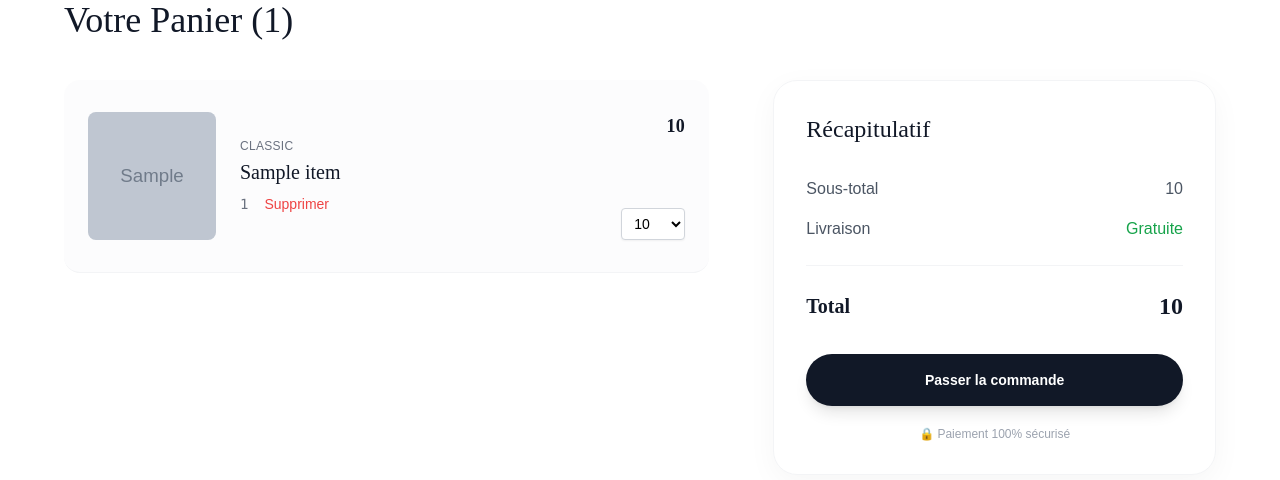
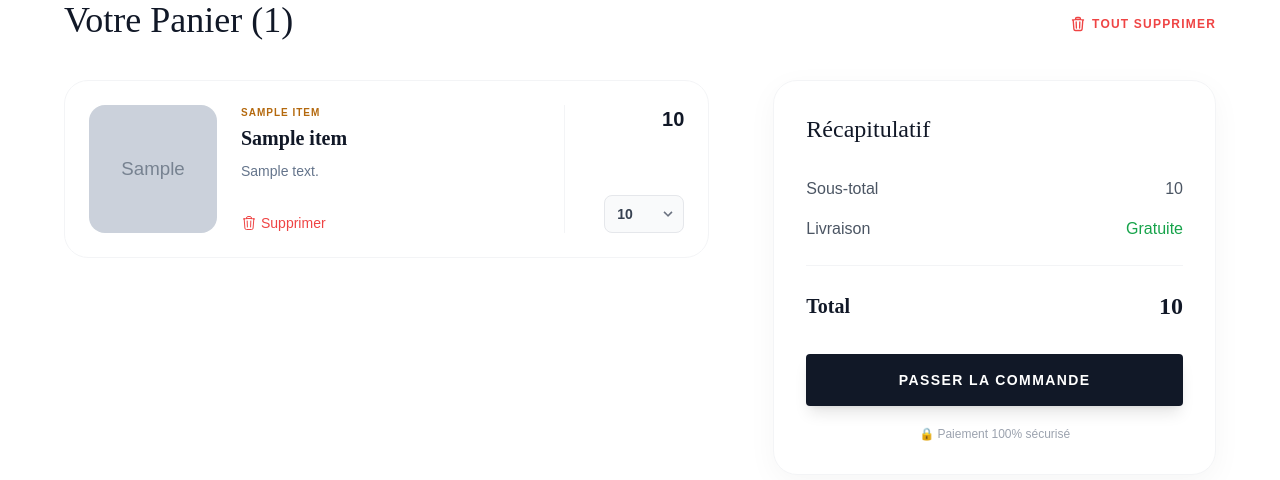
Before and after one commit to KoThek64/TapisMarket, a CodeIgniter 4 app: template src/app/Views/pages/cart.php in a window 1280 px wide. Shown: the top 480 px of the page. Run offline with PHP 8.4 and a stand-in for CodeIgniter, Linux system fonts and the light colour scheme; the template is opened without the code that fills it: most values are stand-ins (such as "Sample title", 1, 10 or a date in 2020); grey boxes marked "Sample" are stand-in pictures; data that the repository does not hold is empty; some libraries are stand-ins or nearby versions.

Commit message:
update cart and add button 'deconnexion'

```diff
--- a/src/app/Controllers/Auth.php
+++ b/src/app/Controllers/Auth.php
@@ -88,5 +88,6 @@ class Auth extends BaseController
     public function logout()
     {
         logout_user();
+        return redirect()->to('/auth/login')->with('success', 'Vous avez été déconnecté.');
     }
 }
--- a/src/app/Models/CartModel.php
+++ b/src/app/Models/CartModel.php
@@ -44,8 +44,9 @@ class CartModel extends Model
     public function getCartItems($cartId)
     {
         return $this->db->table('cart_items')
-                        ->select('cart_items.*, products.price, products.title, products.alias, products.stock_available, product_photos.file_name as image')
+                        ->select('cart_items.*, products.price, products.title, products.alias, products.stock_available, products.short_description, categories.name as category_name, product_photos.file_name as image')
                         ->join('products', 'products.id = cart_items.product_id')
+                        ->join('categories', 'categories.id = products.category_id', 'left')
                         ->join('product_photos', 'product_photos.product_id = products.id AND product_photos.display_order = 1', 'left')
                         ->where('cart_items.cart_id', $cartId)
                         ->get()
--- a/src/app/Views/pages/cart.php
+++ b/src/app/Views/pages/cart.php
@@ -7,46 +7,72 @@
             <?php if (!empty($items)): ?>
 
                 <div class="mb-10">
-                    <?php if (session()->getFlashdata('error')): ?>
-                        <div class="bg-red-50 text-red-600 px-4 py-3 rounded-lg mb-6 border border-red-100 font-medium text-sm flex items-center gap-2">
-                            <svg class="w-5 h-5" fill="none" stroke="currentColor" viewBox="0 0 24 24"><path stroke-linecap="round" stroke-linejoin="round" stroke-width="2" d="M12 9v2m0 4h.01m-6.938 4h13.856c1.54 0 2.502-1.667 1.732-3L13.732 4c-.77-1.333-2.694-1.333-3.464 0L3.34 16c-.77 1.333.192 3 1.732 3z"></path></svg>
-                            <?= session()->getFlashdata('error') ?>
+                    <div class="flex flex-col sm:flex-row sm:items-end justify-between gap-4">
+                        <h2 class="font-serif text-3xl md:text-4xl text-gray-900">Votre Panier (<?= count($items) ?>)</h2>
+
+                        <a href="<?= base_url('cart/clear') ?>" onclick="return confirm('Êtes-vous sûr de vouloir vider tout votre panier ?')" class="text-xs font-bold text-red-500 hover:text-red-700 uppercase tracking-widest flex items-center gap-1.5 transition-colors group py-2">
+                            <svg xmlns="http://www.w3.org/2000/svg" fill="none" viewBox="0 0 24 24" stroke-width="2" stroke="currentColor" class="w-4 h-4 transition-transform group-hover:scale-110">
+                                <path stroke-linecap="round" stroke-linejoin="round" d="m14.74 9-.346 9m-4.788 0L9.26 9m9.968-3.21c.342.052.682.107 1.022.166m-1.022-.165L18.16 19.673a2.25 2.25 0 0 1-2.244 2.077H8.084a2.25 2.25 0 0 1-2.244-2.077L4.772 5.79m14.456 0a48.108 48.108 0 0 0-3.478-.397m-12 .562c.34-.059.68-.114 1.022-.165m0 0a48.11 48.11 0 0 1 3.478-.397m7.5 0v-.916c0-1.18-.91-2.164-2.09-2.201a51.964 51.964 0 0 0-3.32 0c-1.18.037-2.09 1.022-2.09 2.201v.916m7.5 0a48.667 48.667 0 0 0-7.5 0" />
+                            </svg>
+                            Tout supprimer
+                        </a>
                     </div>
-                    <?php endif; ?>
-                    <h2 class="font-serif text-3xl md:text-4xl text-gray-900">Votre Panier (<?= count($items) ?>)</h2>
                 </div>
 
                 <div class="lg:grid lg:grid-cols-12 lg:gap-16 items-start">
 
                     <div class="lg:col-span-7">
-                        <div class="space-y-0">
+                        <div class="space-y-6">
                             <?php foreach ($items as $item): ?>
-                                <div class="flex gap-6 py-8 border-b border-gray-100 bg-gray-50/50 p-6 rounded-xl mb-4">
-                                    <div class="flex-shrink-0 w-24 h-24 sm:w-32 sm:h-32 bg-gray-200 rounded-lg overflow-hidden">
-                                        <img src="<?= $item->getProductImage() ?>" alt="<?= esc($item->getProductName()) ?>" class="w-full h-full object-cover mix-blend-multiply">
+                                <article class="group relative flex gap-6 p-6 bg-white border border-gray-100 rounded-2xl transition-all duration-300 hover:shadow-lg hover:border-accent/20">
+                                    <!-- Image -->
+                                    <div class="flex-shrink-0 w-32 h-32 bg-gray-100 rounded-xl overflow-hidden relative">
+                                        <img src="<?= $item->getProductImage() ?>" alt="<?= esc($item->getProductName()) ?>" class="w-full h-full object-cover mix-blend-multiply transition-transform duration-500 group-hover:scale-105">
                                     </div>
 
-                                    <div class="flex-1 flex flex-col justify-center">
-                                        <div class="text-xs text-gray-500 uppercase tracking-wide mb-1">Classic</div>
-                                        <h3 class="font-serif text-xl text-gray-900 mb-1">
-                                            <a href="<?= $item->getProductLink() ?>" class="hover:underline decoration-1 underline-offset-4">
+                                    <!-- Content -->
+                                    <div class="flex-1 flex flex-col min-w-0">
+                                        <div class="mb-auto">
+                                            <!-- Category -->
+                                            <span class="text-[10px] font-bold tracking-widest text-accent uppercase mb-1 block">
+                                                <?= esc($item->category_name ?? 'Collection') ?>
+                                            </span>
+
+                                            <!-- Title -->
+                                            <h3 class="font-serif text-xl font-bold text-primary truncate mb-2">
+                                                <a href="<?= $item->getProductLink() ?>" class="hover:text-accent transition-colors">
                                                     <?= esc($item->getProductName()) ?>
                                                 </a>
                                             </h3>
 
-                                        <div class="flex items-center gap-2 mt-1">
-                                            <span class="text-sm text-gray-500 font-mono"><?= $item->product_id ?></span>
-                                            <a href="<?= base_url('cart/remove/' . $item->product_id) ?>" class="text-sm text-red-500 hover:text-red-700 font-medium ml-2">Supprimer</a>
+                                            <!-- Short Description -->
+                                            <p class="text-sm text-muted line-clamp-2 leading-relaxed hidden sm:block">
+                                                <?= esc($item->short_description ?? '') ?>
+                                            </p>
+                                        </div>
+
+                                        <!-- Footer Actions -->
+                                        <div class="flex items-center gap-4 mt-3">
+                                            <a href="<?= base_url('cart/remove/' . $item->product_id) ?>" class="text-sm text-red-500 hover:text-red-700 font-medium hover:underline underline-offset-2 flex items-center gap-1 transition-colors">
+                                                <svg xmlns="http://www.w3.org/2000/svg" fill="none" viewBox="0 0 24 24" stroke-width="1.5" stroke="currentColor" class="w-4 h-4">
+                                                  <path stroke-linecap="round" stroke-linejoin="round" d="m14.74 9-.346 9m-4.788 0L9.26 9m9.968-3.21c.342.052.682.107 1.022.166m-1.022-.165L18.16 19.673a2.25 2.25 0 0 1-2.244 2.077H8.084a2.25 2.25 0 0 1-2.244-2.077L4.772 5.79m14.456 0a48.108 48.108 0 0 0-3.478-.397m-12 .562c.34-.059.68-.114 1.022-.165m0 0a48.11 48.11 0 0 1 3.478-.397m7.5 0v-.916c0-1.18-.91-2.164-2.09-2.201a51.964 51.964 0 0 0-3.32 0c-1.18.037-2.09 1.022-2.09 2.201v.916m7.5 0a48.667 48.667 0 0 0-7.5 0" />
+                                                </svg>
+                                                Supprimer
+                                            </a>
                                         </div>
                                     </div>
 
-                                    <div class="text-right flex flex-col justify-between items-end">
-                                        <div class="text-lg font-bold text-gray-900 font-serif tracking-wide"><?= $item->getFormattedUnitPrice() ?></div>
+                                    <!-- Price & Quantity -->
+                                    <div class="flex flex-col items-end justify-between border-l border-gray-100 pl-6 min-w-[120px]">
+                                        <div class="text-xl font-bold text-primary font-sans whitespace-nowrap">
+                                            <?= $item->getFormattedUnitPrice() ?>
+                                        </div>
 
                                         <form action="<?= base_url('cart/update') ?>" method="post">
                                             <?= csrf_field() ?>
                                             <input type="hidden" name="product_id" value="<?= $item->product_id ?>">
-                                            <select name="quantity" onchange="this.form.submit()" class="block w-16 rounded border border-gray-300 bg-white py-1.5 px-2 text-sm focus:border-gray-500 focus:ring-0 cursor-pointer shadow-sm">
+                                            <div class="relative">
+                                                <select name="quantity" onchange="this.form.submit()" class="appearance-none w-20 bg-gray-50 border border-gray-200 text-gray-700 py-2 pl-3 pr-8 rounded-lg focus:outline-none focus:ring-2 focus:ring-accent/20 focus:border-accent text-sm font-bold cursor-pointer hover:bg-white transition-colors">
                                                     <?php
                                                     $maxQty = ($item->stock_available < 10) ? $item->stock_available : 10;
                                                     $maxQty = max(1, $maxQty);
@@ -55,9 +81,13 @@
                                                         <option value="<?= $i ?>" <?= ($item->quantity == $i) ? 'selected' : '' ?>><?= $i ?></option>
                                                     <?php endfor; ?>
                                                 </select>
+                                                <div class="pointer-events-none absolute inset-y-0 right-0 flex items-center px-2 text-gray-500">
+                                                    <svg class="fill-current h-4 w-4" xmlns="http://www.w3.org/2000/svg" viewBox="0 0 20 20"><path d="M9.293 12.95l.707.707L15.657 8l-1.414-1.414L10 10.828 5.757 6.586 4.343 8z"/></svg>
+                                                </div>
+                                            </div>
                                         </form>
                                     </div>
-                                </div>
+                                </article>
                             <?php endforeach; ?>
                         </div>
                     </div>
@@ -83,9 +113,12 @@
                                 <span class="text-2xl font-bold text-gray-900 font-serif"><?= $cart->getFormattedTotal() ?></span>
                             </div>
 
-                            <a href="<?= base_url('checkout') ?>" class="block w-full text-center bg-[#111827] text-white py-4 rounded-full font-bold text-sm hover:bg-gray-800 transition shadow-lg transform active:scale-[0.99]">
-                                Passer la commande
-                            </a>
+                            <?= view('partials/black_button', [
+                                'url' => base_url('checkout'),
+                                'label' => 'Passer la commande',
+                                'customClass' => 'w-full shadow-lg text-sm uppercase tracking-widest',
+                                'padding' => 'py-4'
+                            ]) ?>
 
                             <p class="text-center mt-5 text-xs text-gray-400 flex items-center justify-center gap-1.5 font-medium">
                                 🔒 Paiement 100% sécurisé
@@ -102,9 +135,12 @@
                     </div>
                     <h2 class="font-serif text-3xl text-gray-900 mb-3">Votre panier est vide</h2>
                     <p class="text-gray-500 mb-8 max-w-md mx-auto leading-relaxed">Il semble que vous n'ayez pas encore trouvé votre bonheur. Explorez notre catalogue pour dénicher des merveilles.</p>
-                    <a href="<?= base_url('catalog') ?>" class="bg-[#111827] text-white px-8 py-3 rounded-full font-bold text-sm hover:bg-gray-800 transition shadow-md">
-                        Parcourir le catalogue
-                    </a>
+                    <?= view('partials/black_button', [
+                        'url' => base_url('catalog'),
+                        'label' => 'Parcourir le catalogue',
+                        'customClass' => 'shadow-md text-sm uppercase tracking-widest',
+                        'padding' => 'px-8 py-3'
+                    ]) ?>
                 </div>
             <?php endif; ?>
         </div>
```
Also changed, not shown: src/app/Controllers/Cart.php (+61 -36 lines), src/app/Views/headers/default.php (+9 -7 lines), src/app/Views/home.php (+6 -4 lines). Lines whose indentation alone changed are shown as unchanged.
